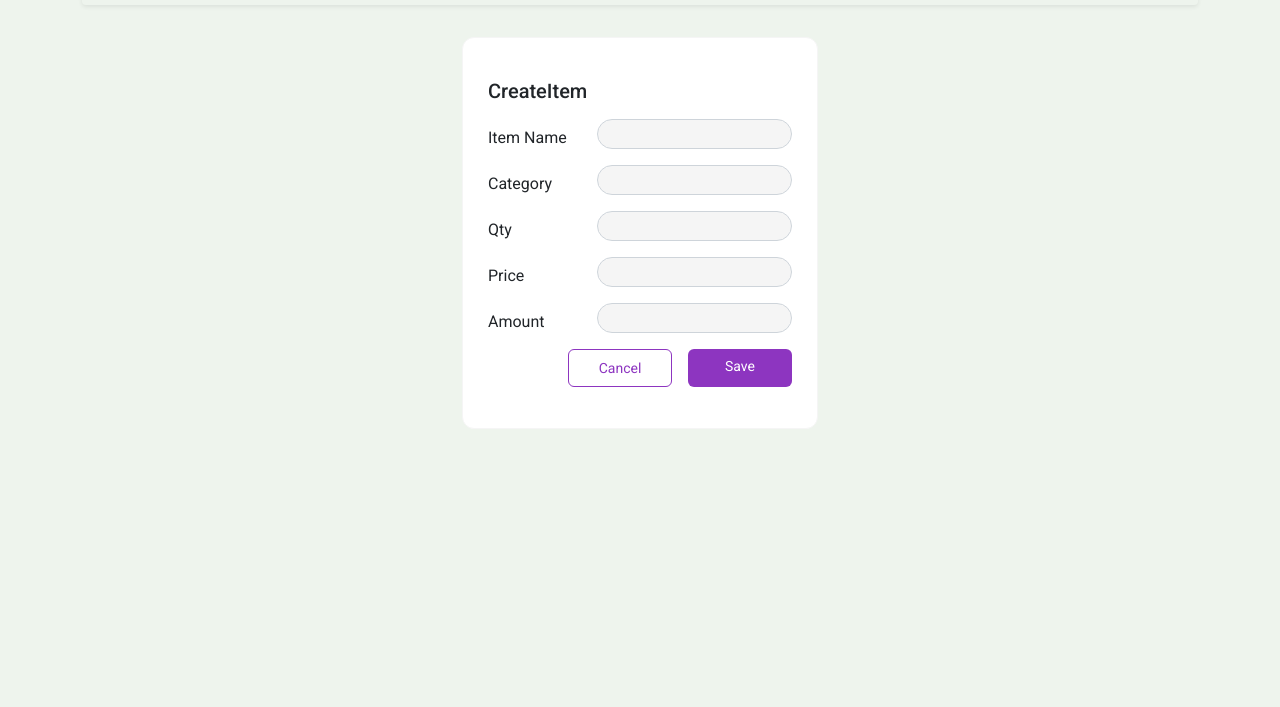
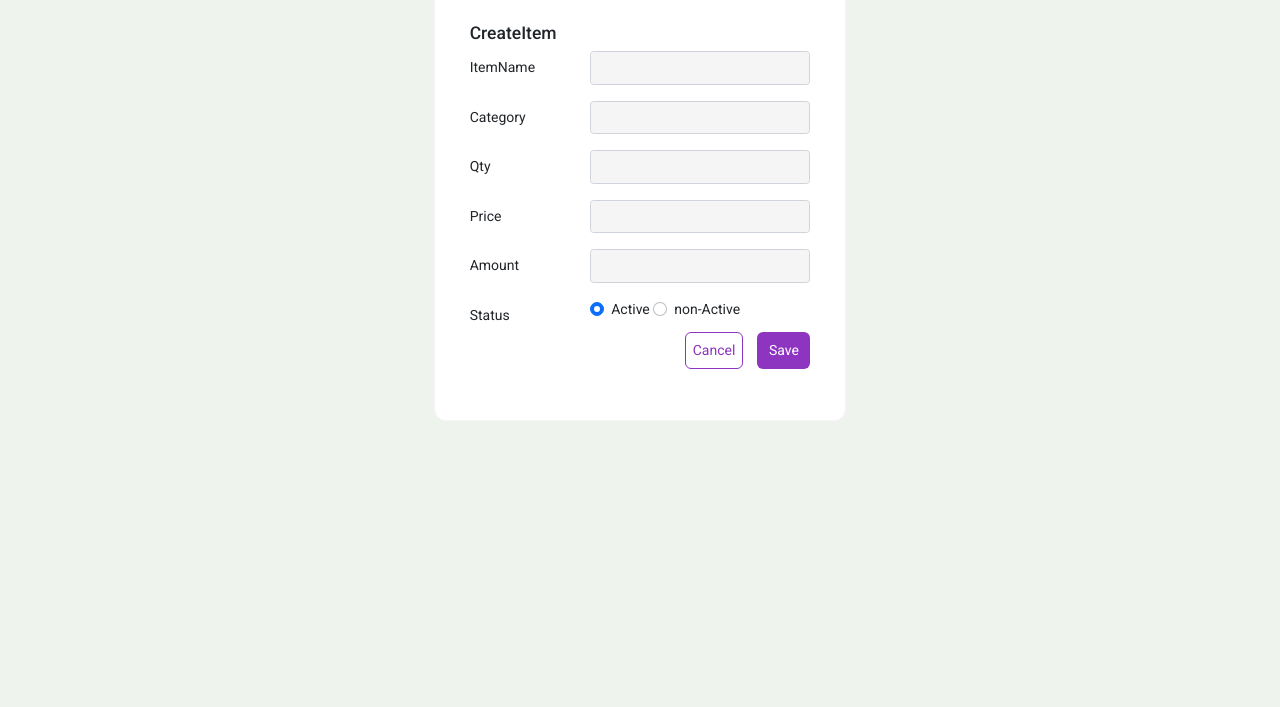
Before and after one commit to Nangkhamlar/small-project, a plain HTML site: page create-item.html in a window 1280 px wide. Shown: the part 93-800 px from the top of the page. Drawn offline with Linux system fonts and the light colour scheme.

Commit message:
update small project

```diff
--- a/CSS/style.css
+++ b/CSS/style.css
@@ -5,75 +5,67 @@
     padding:0;
     box-sizing: border-box;
     font-family: "Roboto", sans-serif;
-    font-size: 14;
+    font-size: 14px;
 }
+.createItem-card,.form-header,.form-img,.form-control,.btn,.para,.table{
+  margin-bottom: 16px;
+}
+
+.form-wrap{
+    width:100vw;
+    height: 100vh;
+    background: var(--main-color);
+    display: flex;
+    align-items: center;
+    justify-content: center;
+}
+
+.card {
+    padding: 35px;
+    border:1px solid var(--secondary-color);
+    border-radius: 12px;
+    background-color: #fff;
+
+}
+
+.form-card{
+    width:400px;
+}
+
 
 :root{
     --main-color:#8D35C0;
     --secondary-color:#F5F5F5;
 }
 
-body ,button {
+button {
     background: var(--main-color);
 }
 
-h5{
+
+.form-header{
     color:var(--main-color);
     text-align: center;
 }
-img , h5 {
-    margin-top: 16px;
-    margin-bottom: 16px;
+
+.form-control{
+
+    background-color: var(--secondary-color);
 }
-
-input{
-    border-color: var(--secondary-color);
-    font-size: 14px;
-    width:330px;
-    height:30px;
+.btn{
+    background-color: var(--main-color);
+    border-radius: 6px;
+    color:#fff;
 
 }
-.btn-login{
-    background-color: var(--main-color);
-    width:330px;
-    height:30px;
-    text-align: center;
-}
-.form-control{
-    margin-bottom: 16px;
-    border-radius: 30px;
-    background-color: var(--secondary-color);
-
-}
-
-.btn{
-    width:330px;
-    height:30px;
-    text-align: center;
-    background-color: var(--main-color);
-    border-radius: 6px;
-    color:white;
-    margin-bottom: 16px;
-    padding-top: 2px;
-
-}
-.btn3 a{
+.btn a{
     text-decoration: none;
-    list-style: none;
     color:#fff;
-}
-
-
-.card{
-    padding: 35px;
-    border-radius: 12px;
-    margin: auto;
-    margin-top: 16px;
 }
 
 .para{
     text-align: end;
-    margin-bottom: 16px;
+
 }
 .register-list {
     text-align: center;
@@ -86,35 +78,6 @@ input{
 
 /* ItemList */
 
-.btn1{
-
-   border-radius: 6px;
-   width:104px;
-   height: 38px;
-   font-size: 14px;
-   text-align: center;
-}
-
-.btn1 a{
-    list-style: none;
-    text-decoration: none;
-    color:#ffffff;
-}
-
-.table-card{
-    background-color:#ffffff;
-    border-radius: 12px;
-    padding: 32px;
-}
-.table{
-    margin-top: 16px;
-
-}
-
-.table head tr th {
-    background-color: var(--secondary-color);
-}
-
 .noti-icon{
     width:25px;
     height:25px;
@@ -126,6 +89,7 @@ input{
 header{
    border-radius: 12px;
    margin-bottom: 16px;
+
 }
 
 .nav-right{
@@ -145,21 +109,13 @@ header{
     padding-left: 16px;
 }
 
-/* createlist */
-.createItem-card{
-    border:1px solid var(--secondary-color);
-    padding:25px;
-    margin-top: 16px;
-    border-radius: 12px;
-    background-color: white;
 
 
-}
-
-.btn1-outline{
+/* createlist */
+.btn-outline{
  background: #fff;
  border-color: var(--main-color);
 }
-.btn1-outline a{
+.btn-outline a{
     color:var(--main-color);
 }
--- a/create-item.html
+++ b/create-item.html
@@ -11,8 +11,8 @@
     <link rel="stylesheet" href="./css/style.css">
 </head>
 <body style="background-color: #EEF4ED;">
-    <div class="container">
-        <header>
+    <div class="container-full">
+        <header style="background-color: #fff;">
             <nav class="navbar navbar-light  shadow-sm rounded">
                 <a class="navbar-brand" href="#">
                   <img src="./images/Logo1.png" width="175" height="40" alt="">
@@ -24,63 +24,77 @@
                      </div>
                      <img src="./images/avator.png" alt="">
                 </div>
-
-
               </nav>
         </header>
+
         <section>
            <div class="row">
              <div class="col-md-4 m-auto">
-                  <div class="createItem-card">
-                     <h5 class="text-dark text-start">CreateItem</h5>
-                     <form action="">
-                        <div class="formgroup row">
-                            <label for="" class="col-sm-4 col-form-label">Item Name</label>
+
+           <div class="card createItem-card">
+                    <h5 class="text-start ">CreateItem</h5>
+                    <form>
+                        <div class="form-group row">
+                          <label for="" class="col-sm-4 col-form-label">ItemName</label>
                           <div class="col-sm-8">
-                                <input type="password" class="form-control"  name="" id="">
-                            </div>
-                        </div>
-                        <div class="formgroup row">
-                            <label for="" class="col-sm-4 col-form-label" >Category</label>
-                             <div class="col-sm-8">
-                                <input type="text" class="form-control"  name="" id="">
+                            <input type="text" class="form-control" id="" >
                           </div>
                         </div>
 
-                        <div class="formgroup row">
-                            <label for="" class="col-sm-4 col-form-label">Qty</label>
+                        <div class="form-group row">
+                            <label for="" class="col-sm-4 col-form-label">Category</label>
                             <div class="col-sm-8">
-                                <input type="number" class="form-control"  name="" id="">
+                              <input type="text" class="form-control" id="" >
                             </div>
                           </div>
 
-                        <div class="formgroup row">
-                            <label for="" class="col-sm-4 col-form-label">Price</label>
+                          <div class="form-group row">
+                            <label for="" class="col-sm-4 col-form-label">Qty</label>
                             <div class="col-sm-8">
-                                <input type="number" class="form-control"  name="" id="">
+                              <input type="number" class="form-control" id="" >
                             </div>
                           </div>
 
-                        <div class="formgroup row">
-                            <label for="" class="col-sm-4 col-form-label">Amount</label>
+                          <div class="form-group row">
+                            <label for="" class="col-sm-4 col-form-label">Price</label>
                             <div class="col-sm-8">
-                                <input type="number" class="form-control"  name="" id="">
+                              <input type="number" class="form-control" id="" >
                             </div>
                           </div>
 
-                        <div class="d-flex gap-3  justify-content-end">
-                            <button class="text-light p-2 btn btn1 btn1-outline"><a href="index.html">Cancel</a></button>
-                            <button class="text-light btn btn1"><a href="index.html">Save</a></button>
+                          <div class="form-group row">
+                            <label for="" class="col-sm-4 col-form-label">Amount</label>
+                            <div class="col-sm-8">
+                              <input type="number" class="form-control" id="" >
+                            </div>
                           </div>
 
+                          <div class="form-group row">
+                            <label for="inputPassword" class="col-sm-4 col-form-label">Status</label>
+                            <div class="col-sm-8 d-flex align-content-center">
+                                <div class="form-check">
+                                    <input type="radio" class="form-check-input" id="radio1" name="optradio" value="option1" checked>Active
+                                    <label class="form-check-label" for="radio1"></label>
+                                  </div>
+                                  <div class="form-check">
+                                    <input type="radio" class="form-check-input" id="radio2" name="optradio" value="option2">non-Active
+                                    <label class="form-check-label" for="radio2"></label>
+                                  </div>
+
+                            </div>
+                          </div>
+
+                          <div class="form">
+                            <div class="d-flex gap-3  justify-content-end">
+                                <button class="text-light p-2 btn  btn-outline"><a href="index.html">Cancel</a></button>
+                                <button class="text-light btn"><a href="index.html">Save</a></button>
+                            </div>
+                          </div>
                     </form>
                 </div>
+        </section>
              </div>
            </div>
-        </section>
-        <section>
-
-        </section>
     </div>
 
     <script src="./js/lib/bootstrap.min.js"></script>
```
Also changed, not shown: index.html (+7 -17 lines), login.html (+6 -12 lines), register.html (+5 -9 lines). Lines whose indentation alone changed are shown as unchanged.
